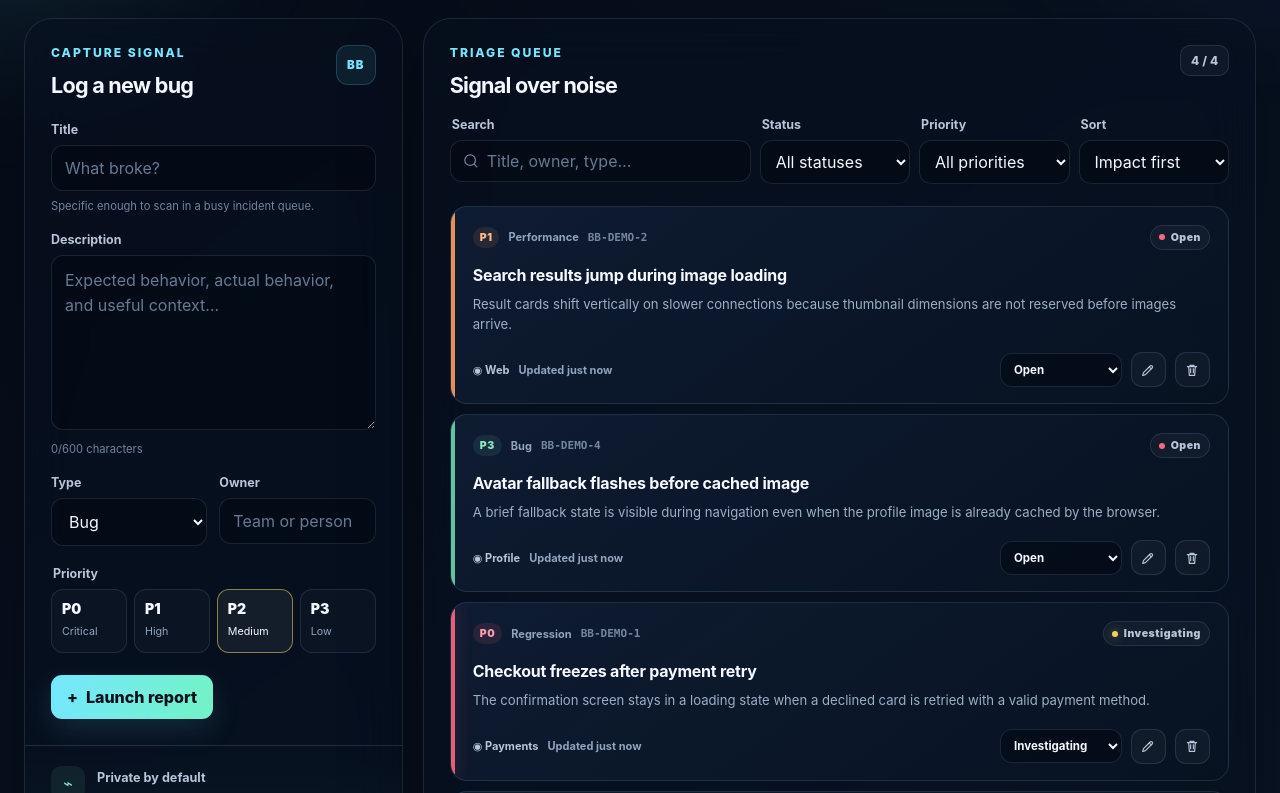
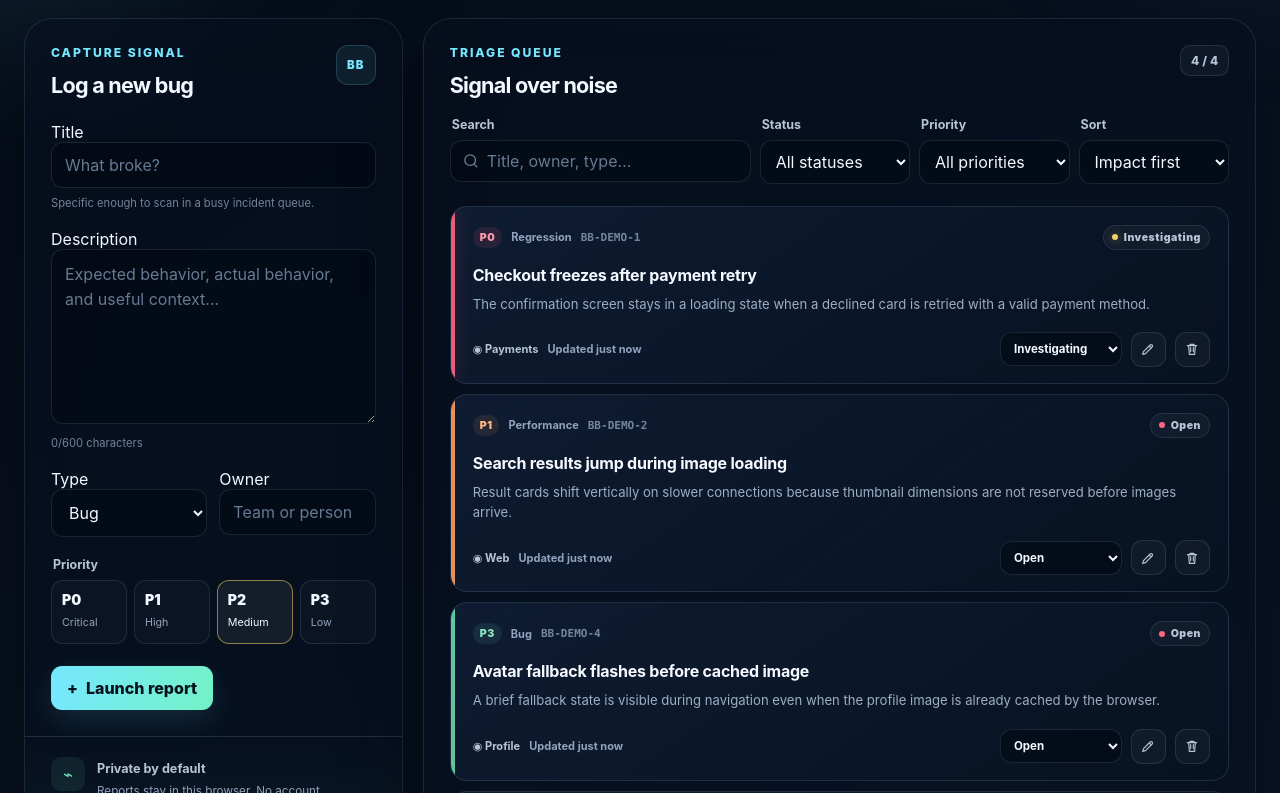
Before and after one commit to MykolaDotsenko/bug-blaster, a React (Create React App) app: page / in a window 1280 px wide. Shown: the part 647-1440 px from the top of the page. Built offline with nearby package versions, Linux system fonts and the light colour scheme.

Commit message:
Fix impact ordering and form label semantics

```diff
--- a/src/components/TicketForm.js
+++ b/src/components/TicketForm.js
@@ -57,9 +57,10 @@ export default function TicketForm({ editingTicket, onSubmit, onCancel }) {
         </span>
       </div>
 
-      <label className="field">
-        <span>Title</span>
+      <div className="field">
+        <label htmlFor="ticket-title">Title</label>
         <input
+          id="ticket-title"
           ref={titleRef}
           type="text"
           value={draft.title}
@@ -68,13 +69,17 @@ export default function TicketForm({ editingTicket, onSubmit, onCancel }) {
           required
           minLength="3"
           maxLength="80"
+          aria-describedby="ticket-title-hint"
         />
-        <small>Specific enough to scan in a busy incident queue.</small>
-      </label>
+        <small id="ticket-title-hint">
+          Specific enough to scan in a busy incident queue.
+        </small>
+      </div>
 
-      <label className="field">
-        <span>Description</span>
+      <div className="field">
+        <label htmlFor="ticket-description">Description</label>
         <textarea
+          id="ticket-description"
           value={draft.description}
           onChange={(event) =>
             updateField("description", event.target.value)
@@ -84,14 +89,18 @@ export default function TicketForm({ editingTicket, onSubmit, onCancel }) {
           minLength="12"
           maxLength="600"
           rows="6"
+          aria-describedby="ticket-description-hint"
         />
-        <small>{draft.description.length}/600 characters</small>
-      </label>
+        <small id="ticket-description-hint">
+          {draft.description.length}/600 characters
+        </small>
+      </div>
 
       <div className="form-split">
-        <label className="field">
-          <span>Type</span>
+        <div className="field">
+          <label htmlFor="ticket-type">Type</label>
           <select
+            id="ticket-type"
             value={draft.type}
             onChange={(event) => updateField("type", event.target.value)}
           >
@@ -101,18 +110,19 @@ export default function TicketForm({ editingTicket, onSubmit, onCancel }) {
               </option>
             ))}
           </select>
-        </label>
+        </div>
 
-        <label className="field">
-          <span>Owner</span>
+        <div className="field">
+          <label htmlFor="ticket-owner">Owner</label>
           <input
+            id="ticket-owner"
             type="text"
             value={draft.owner}
             onChange={(event) => updateField("owner", event.target.value)}
             placeholder="Team or person"
             maxLength="40"
           />
-        </label>
+        </div>
       </div>
 
       <fieldset className="priority-fieldset">
--- a/src/utilities/sortingUtilities.js
+++ b/src/utilities/sortingUtilities.js
@@ -53,12 +53,17 @@ export const sortTickets = (tickets, preference) => {
 
     case "impact":
     default:
-      return sorted.sort(
-        (a, b) =>
+      return sorted.sort((a, b) => {
+        const resolvedDifference =
+          Number(a.status === "fixed") - Number(b.status === "fixed");
+
+        return (
+          resolvedDifference ||
+          Number(b.priority) - Number(a.priority) ||
           statusRank[a.status] - statusRank[b.status] ||
-          Number(b.priority) - Number(a.priority) ||
-          Date.parse(b.updatedAt) - Date.parse(a.updatedAt),
-      );
+          Date.parse(b.updatedAt) - Date.parse(a.updatedAt)
+        );
+      });
   }
 };
 
```
